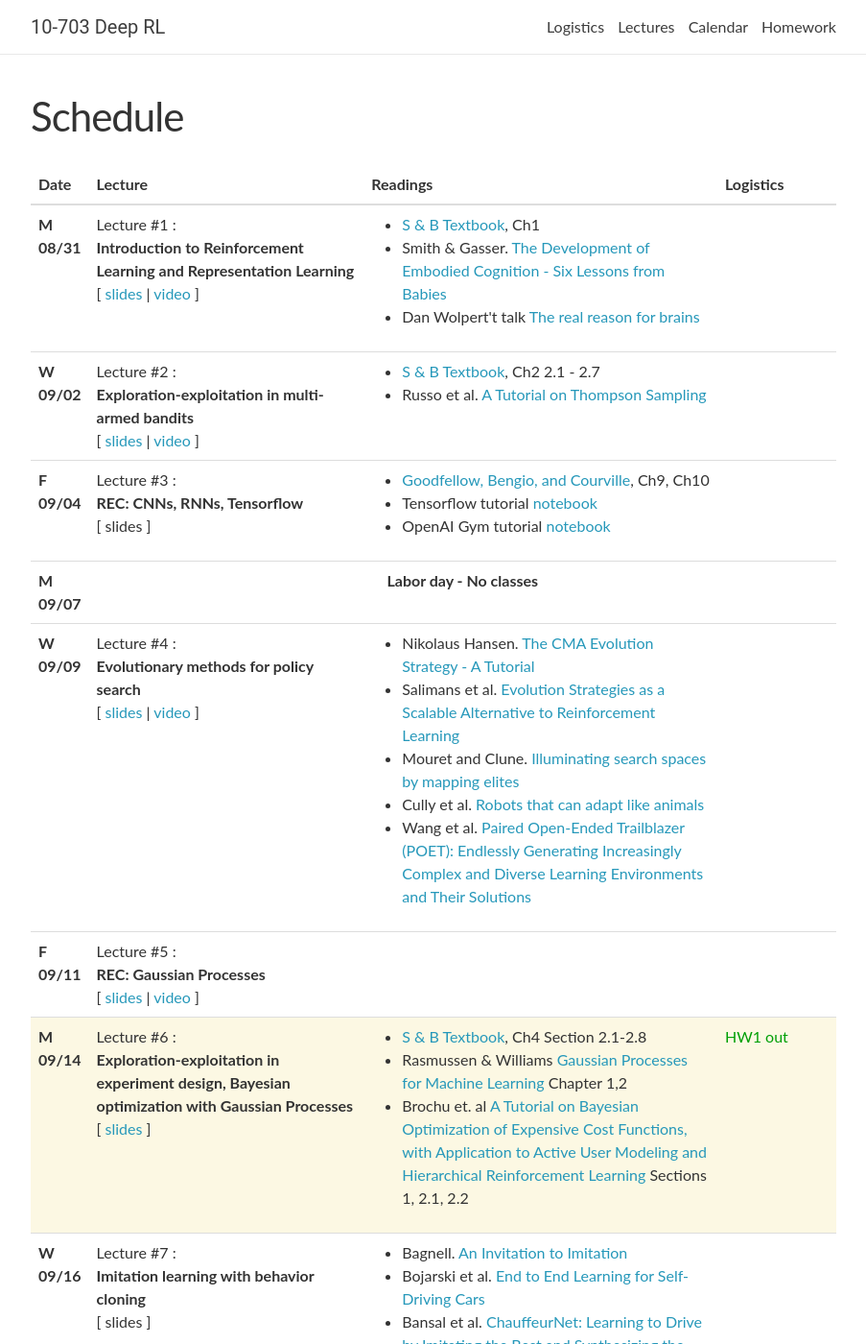
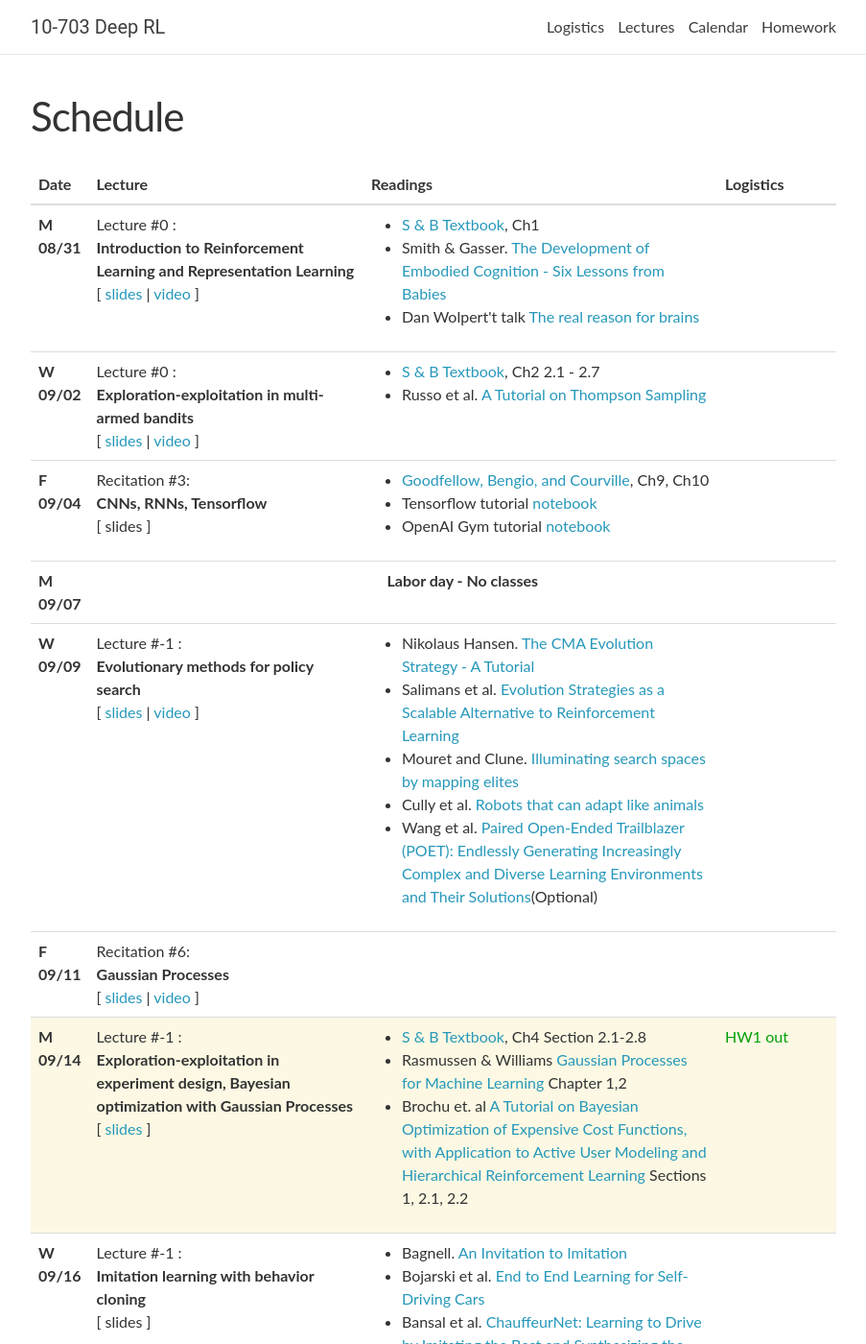
Before and after one commit to cmudeeprl/703website_f20, a Jekyll site: the page built from _pages/lectures.md, in a window 1280 px wide and 1400 px high. Shown: the whole window at 96% size, without its empty margins (188-1091 px from the left). Built offline with Jekyll 4.4.1, drawn with Linux system fonts in a browser that asks for light colours; nearby versions of some CDN libraries; comment, search, counter and statistics services are not loaded; some of the changed text lies outside the part shown.

Commit message:
Add optional reading and fix recitation numbering

```diff
--- a/_pages/lectures.md
+++ b/_pages/lectures.md
@@ -7,6 +7,7 @@ title: Schedule
 {% assign current_module = 0 %}
 {% assign skip_classes = 0 %}
 {% assign prev_date = 0 %}
+{% assign recitation_count = 0 %}
 
 {% for item in site.data.lectures %}
 {% if item.date %}
@@ -23,16 +24,27 @@ title: Schedule
 
 <tr class="{{ event_type }}">
     <th scope="row">{{ lecture.date }}</th>
+    {% if lecture.recitation != blank %}
+    {% assign recitation_count = recitation_count | plus: 1 %}
+    {%endif%}
     {% if lecture.title contains 'No class' or lecture.title contains 'cancelled' or lecture.title contains 'Quiz' or forloop.last %}
     {% assign skip_classes = skip_classes | plus: 1 %}
     <td colspan="4" align="center">{{ lecture.title }}</td>
     {% else %}
     <td>
-        Lecture #{{ forloop.index | minus: current_module | minus: skip_classes }}
-        {% if lecture.lecturer %}({{ lecture.lecturer }}){% endif %}:
-        <br />
-        {{ lecture.title }}
-        <br />
+        {% if lecture.title %}
+            Lecture #{{ forloop.index | minus: current_module | minus: skip_classes | minus: recitation_count}}
+            {% if lecture.lecturer %}({{ lecture.lecturer }}){% endif %}:
+        {% endif %}
+        {% if lecture.title %}
+            <br />{{ lecture.title }}<br />
+        {% endif %}
+        {% if lecture.recitation %}
+            Recitation #{{ recitation_count }}:
+        {% endif %}
+        {% if lecture.recitation %}
+            <br />{{ lecture.recitation }}<br />
+        {% endif %}
         [
             {% if lecture.slides %}
               <a href="{{ lecture.slides }}" target="_blank">slides</a>
```
Also changed, not shown: _data/lectures.yml (+31 -21 lines).
